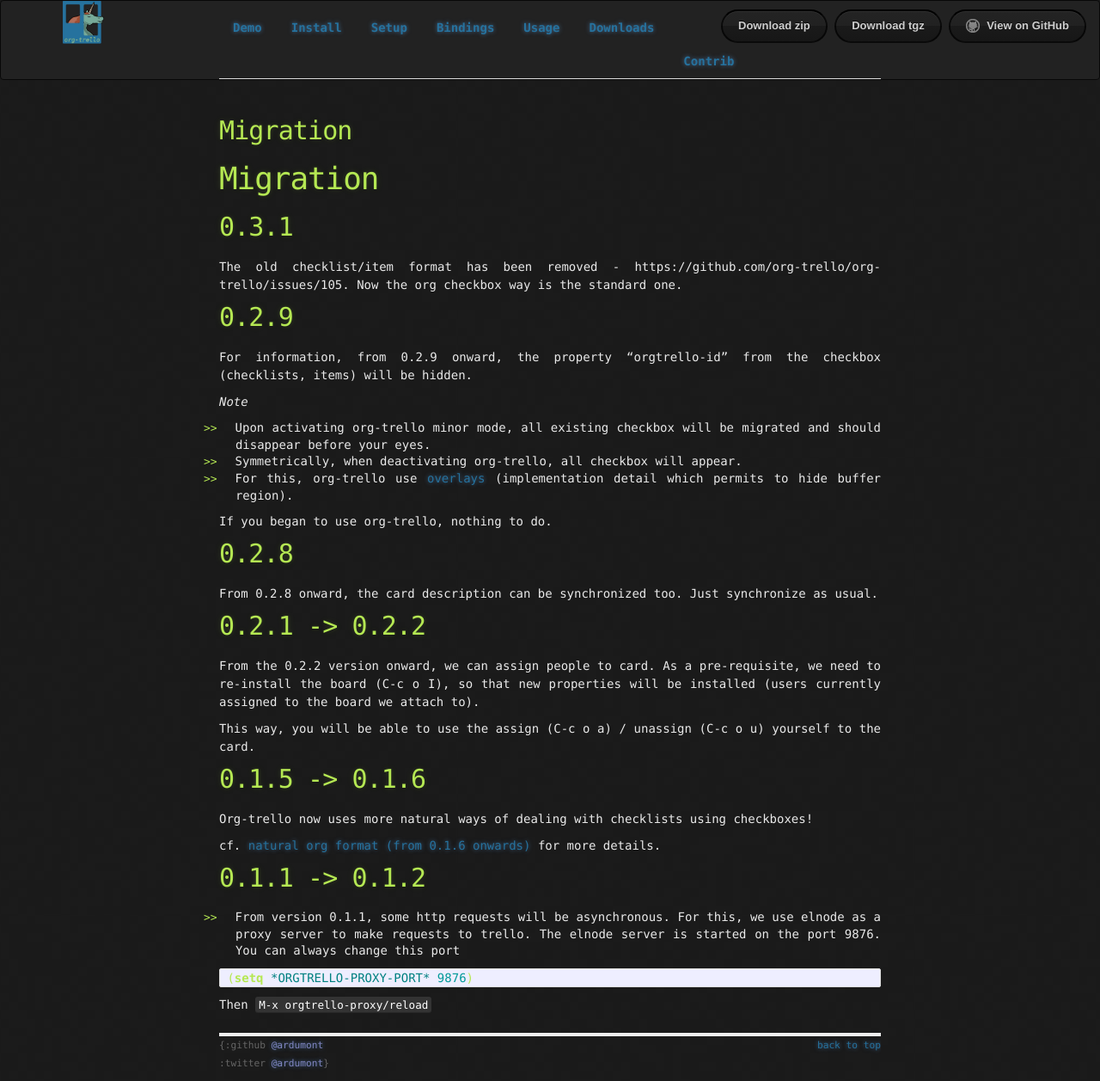
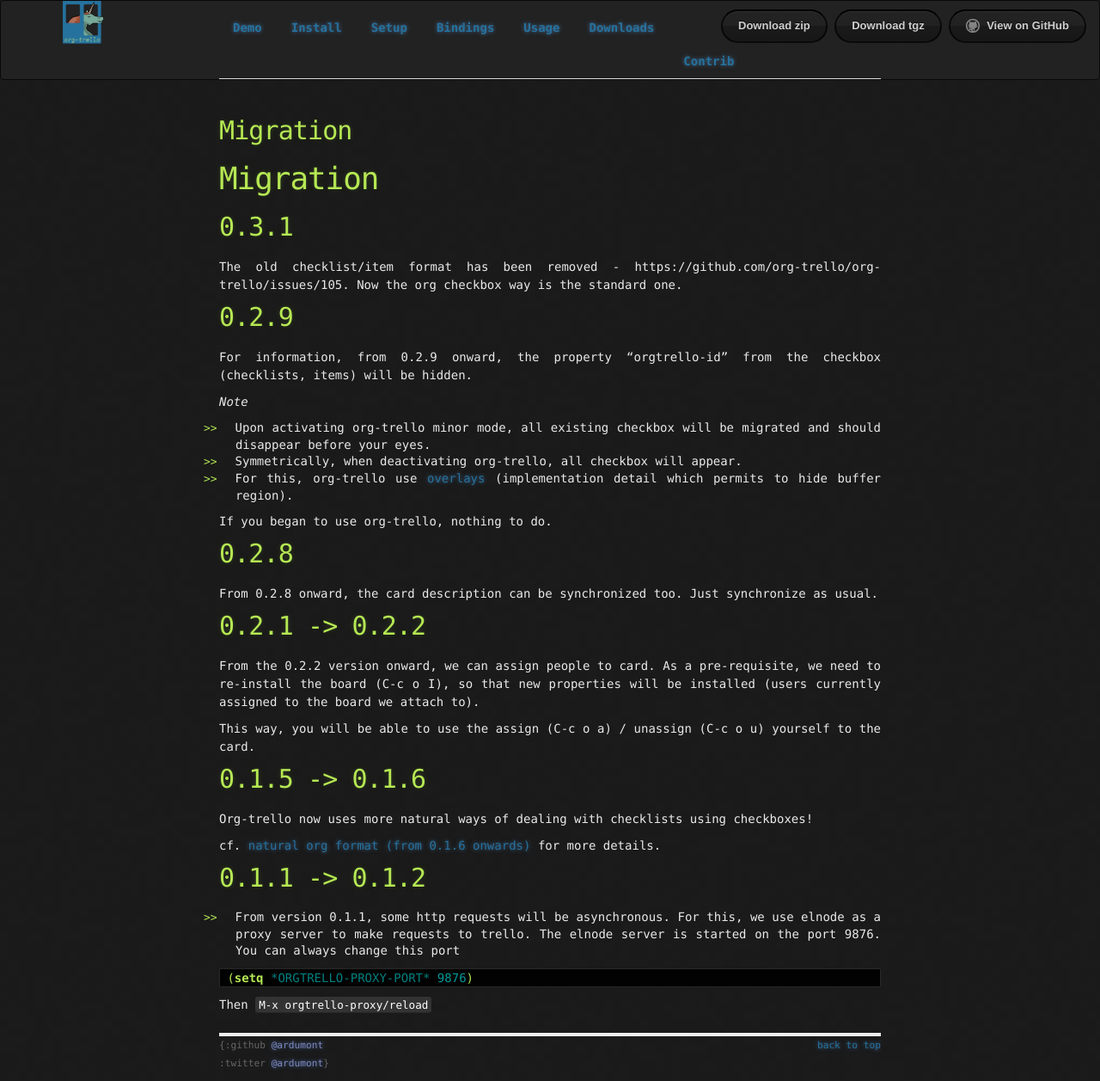
Before and after one commit to org-trello/org-trello.github.io, a Jekyll site: the page built from migration.md, in a window 1280 px wide. Shown: the whole page at 86% size. Built offline with Jekyll 4.4.1, drawn with Linux system fonts in a browser that asks for light colours; Markdown is read by kramdown in place of the engine named in the settings.

Commit message:
Improve code sample rendering

```diff
--- a/stylesheets/main.css
+++ b/stylesheets/main.css
@@ -44,7 +44,7 @@ a:visited { color: #a0a; }
 }
 
 .posts span {
-  color: #aaa;
+  /* color: #aaa; */
   font-family: Monaco, "Courier New", monospace;
   font-size: 80%;
 }
@@ -141,8 +141,8 @@ a:visited { color: #a0a; }
 
 /* standard */
 .post pre {
-  border: 1px solid #ddd;
-  background-color: #eef;
+  /* border: 1px solid #ddd; */
+  /* background-color: #eef; */
   padding: 0 .4em;
 }
 
@@ -152,7 +152,7 @@ a:visited { color: #a0a; }
 
 .post code {
   border: 1px solid #ddd;
-  background-color: #eef;
+  /* background-color: #eef; */
   padding: 0 .2em;
 }
 
```
